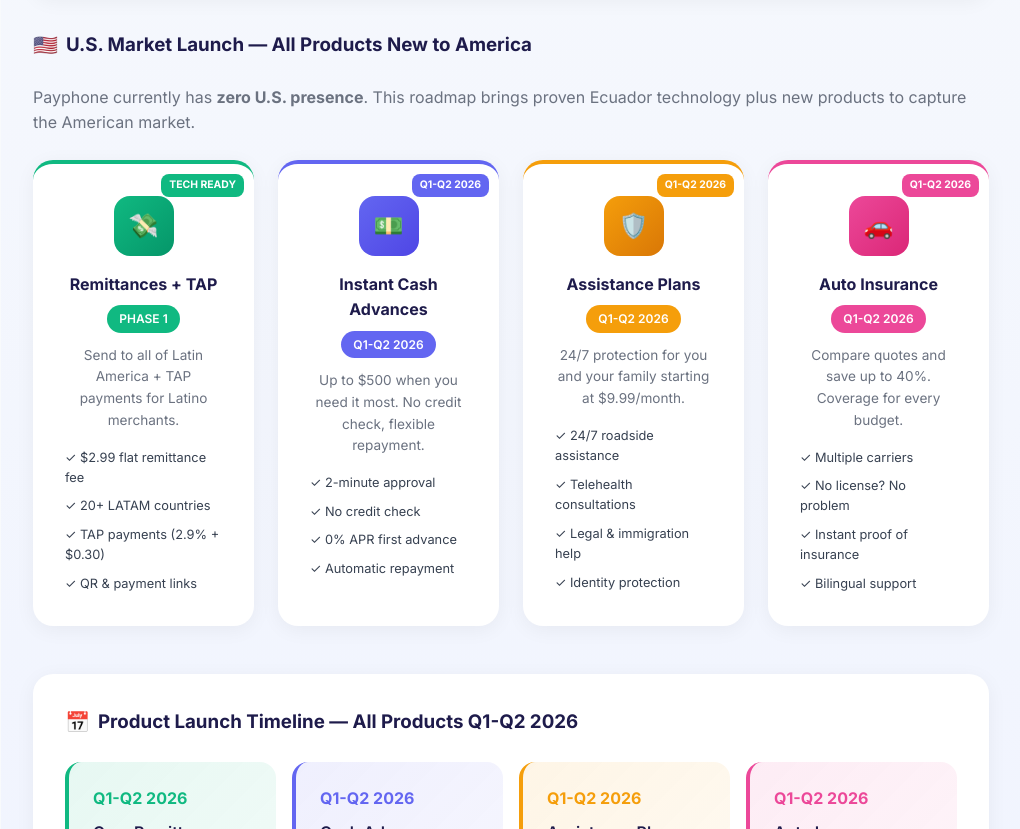
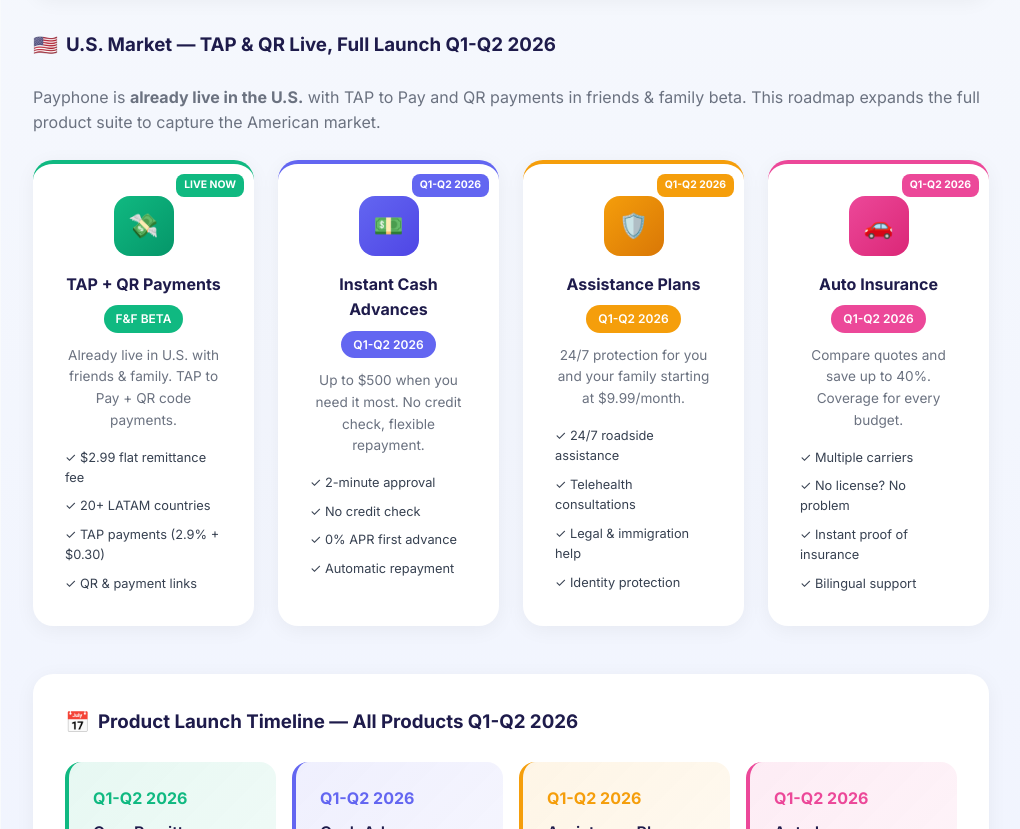
Before and after one commit to Unicorellc/payphone-us-strategy, a plain HTML site: page index.html in a window 1280 px wide. Shown: the part 7182-8011 px from the top of the page, without its empty margins (259-1279 px from the left). Drawn offline with nearby package versions, Linux system fonts and the light colour scheme.

Commit message:
Update: Payphone TAP & QR payments already live in U.S. (friends & family beta)

```diff
--- a/index.html
+++ b/index.html
@@ -1398,19 +1398,19 @@
 
             <!-- U.S. Expansion Header -->
             <h3 style="font-weight: 700; color: var(--dark); margin-bottom: 1.5rem; display: flex; align-items: center; gap: 0.5rem;">
-                <span style="font-size: 1.25rem;">🇺🇸</span> U.S. Market Launch — All Products New to America
+                <span style="font-size: 1.25rem;">🇺🇸</span> U.S. Market — TAP & QR Live, Full Launch Q1-Q2 2026
             </h3>
-            <p style="color: var(--text-light); margin-bottom: 1.5rem;">Payphone currently has <strong>zero U.S. presence</strong>. This roadmap brings proven Ecuador technology plus new products to capture the American market.</p>
+            <p style="color: var(--text-light); margin-bottom: 1.5rem;">Payphone is <strong>already live in the U.S.</strong> with TAP to Pay and QR payments in friends & family beta. This roadmap expands the full product suite to capture the American market.</p>
 
             <!-- Product Cards Grid -->
             <div style="display: grid; grid-template-columns: repeat(4, 1fr); gap: 1.5rem; margin-bottom: 3rem;">
                 <!-- Remittances + TAP -->
                 <div class="card" style="text-align: center; border-top: 4px solid #10b981; position: relative;">
-                    <div style="position: absolute; top: 10px; right: 10px; background: #10b981; color: white; padding: 0.2rem 0.5rem; border-radius: 8px; font-size: 0.65rem; font-weight: 700;">TECH READY</div>
+                    <div style="position: absolute; top: 10px; right: 10px; background: #10b981; color: white; padding: 0.2rem 0.5rem; border-radius: 8px; font-size: 0.65rem; font-weight: 700;">LIVE NOW</div>
                     <div style="width: 60px; height: 60px; background: linear-gradient(135deg, #10b981, #059669); border-radius: 16px; display: flex; align-items: center; justify-content: center; margin: 0 auto 1rem; font-size: 1.5rem;">💸</div>
-                    <h4 style="font-weight: 700; color: var(--dark); margin-bottom: 0.5rem;">Remittances + TAP</h4>
-                    <div style="background: #10b981; color: white; padding: 0.25rem 0.75rem; border-radius: 20px; font-size: 0.75rem; font-weight: 600; display: inline-block; margin-bottom: 0.75rem;">PHASE 1</div>
-                    <p style="font-size: 0.85rem; color: var(--text-light); margin-bottom: 1rem;">Send to all of Latin America + TAP payments for Latino merchants.</p>
+                    <h4 style="font-weight: 700; color: var(--dark); margin-bottom: 0.5rem;">TAP + QR Payments</h4>
+                    <div style="background: #10b981; color: white; padding: 0.25rem 0.75rem; border-radius: 20px; font-size: 0.75rem; font-weight: 600; display: inline-block; margin-bottom: 0.75rem;">F&F BETA</div>
+                    <p style="font-size: 0.85rem; color: var(--text-light); margin-bottom: 1rem;">Already live in U.S. with friends & family. TAP to Pay + QR code payments.</p>
                     <ul style="list-style: none; text-align: left; font-size: 0.8rem; color: var(--text);">
                         <li style="margin-bottom: 0.5rem;">✓ $2.99 flat remittance fee</li>
                         <li style="margin-bottom: 0.5rem;">✓ 20+ LATAM countries</li>
```
